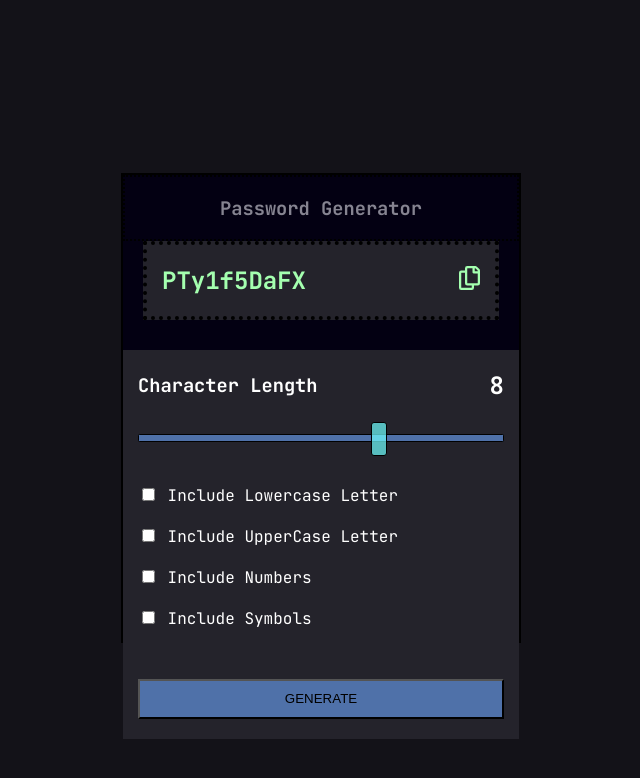
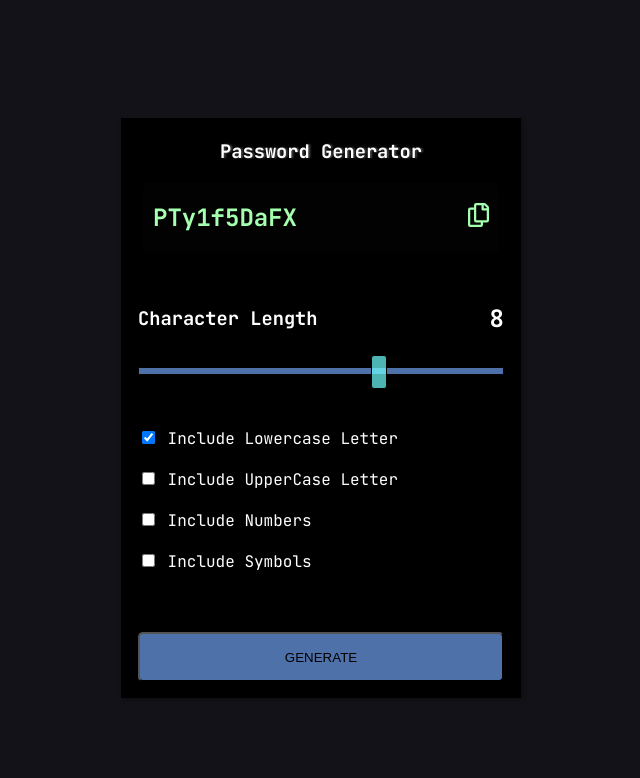
Before and after one commit to Murci2022/Password-generator, a plain HTML site: page starter-code/index.html in a window 1280 px wide. Shown: the whole page, without its empty margins (319-959 px from the left). Drawn offline with Linux system fonts and the light colour scheme.

Commit message:
add styling

```diff
--- a/starter-code/index.html
+++ b/starter-code/index.html
@@ -14,10 +14,10 @@
 
 <body>
   <div class="container">
-    <!-- Title -->
     <div class="title">
       <h3>Password Generator</h3>
     </div>
+    <!-- Title -->
 
 
 
@@ -52,7 +52,7 @@
         <div class="checkbox-group" id="checkbox-group">
 
           <!-- 1 -->
-          <div class="form-holder"> <input type="checkbox" id="checkbox1">
+          <div class="form-holder"> <input type="checkbox" id="checkbox1" checked>
             <label for="checkbox1">Include Lowercase Letter</label>
           </div>
           <!-- 2 -->
--- a/starter-code/style.css
+++ b/starter-code/style.css
@@ -20,24 +20,32 @@ body{
 }
 /* CONTAINER */
 .container{
-    background-color: #030012;
+    background-color: #000000;
     color: var(--color);
     border: 2px black solid;
-
+    box-shadow: 2px 2px 5px rgba(0, 0, 0, 0.3);
     width: 400px;
     max-width: 100%;
+    height:580px;
+
+
 
 }
 
-/* --1 title */
+/* title */
 
 .title{
 
-    border: 2px black dotted;
-    text-align: center;
-    color:#868491;
 
 
+    text-align: center;
+
+
+
+
+}
+.title h3{
+    text-shadow: 2px 0px 2px rgba(92, 95, 95, 0.7);
 
 }
 
@@ -50,20 +58,23 @@ body{
 /* Header for display+clipboard */
 
 .header{
-    border: 4px rgb(0, 0, 0) dotted;
+
     display:flex;
     align-items: center;
     justify-content: space-between;
-    background-color: var(--card-color);
-    padding:0 15px;
+
+    background-color: #020202;
+    padding:0 10px;
     color:#ebeaf2;
     margin: 0 20px 30px 20px ;
+    border-radius: 5px;
 
 }
 
 /* Article */
 
 .head{
+
     display: flex;
     justify-content: space-between;
     align-items: center;
@@ -79,7 +90,7 @@ h2{
 
 article{
 
-    background-color: var(--card-color);
+
     padding: 0 15px;
 }
 
@@ -167,7 +178,7 @@ input[type=range] {
 
     display: flex;
     flex-direction: column;
-   margin:20px 0
+   margin:30px 0
 
 }
 
@@ -176,8 +187,9 @@ input[type=range] {
 }
 
 .btn{
+    border-radius: 5px;
     width: 100%;
-    height: 40px;
+    height: 50px;
     margin: 20px 0;
     background-color: #4f71a9;
 }
```
